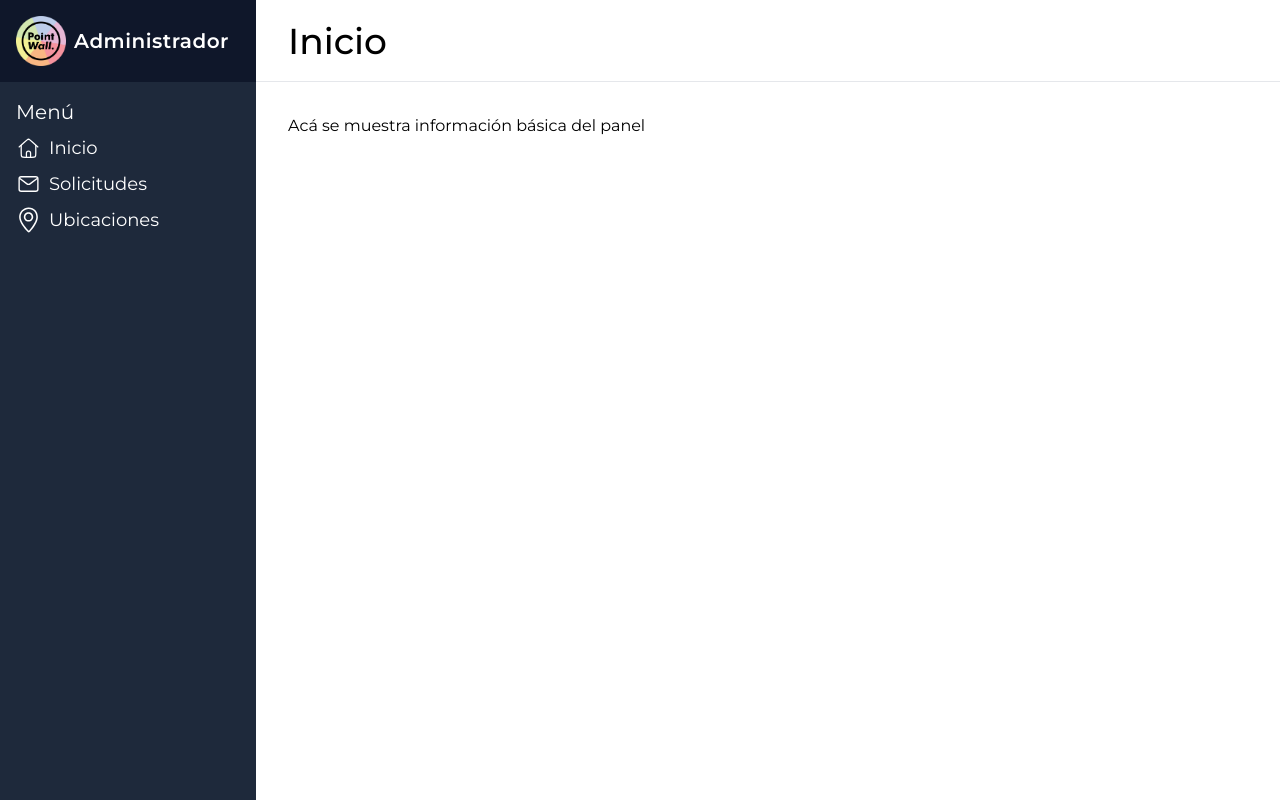
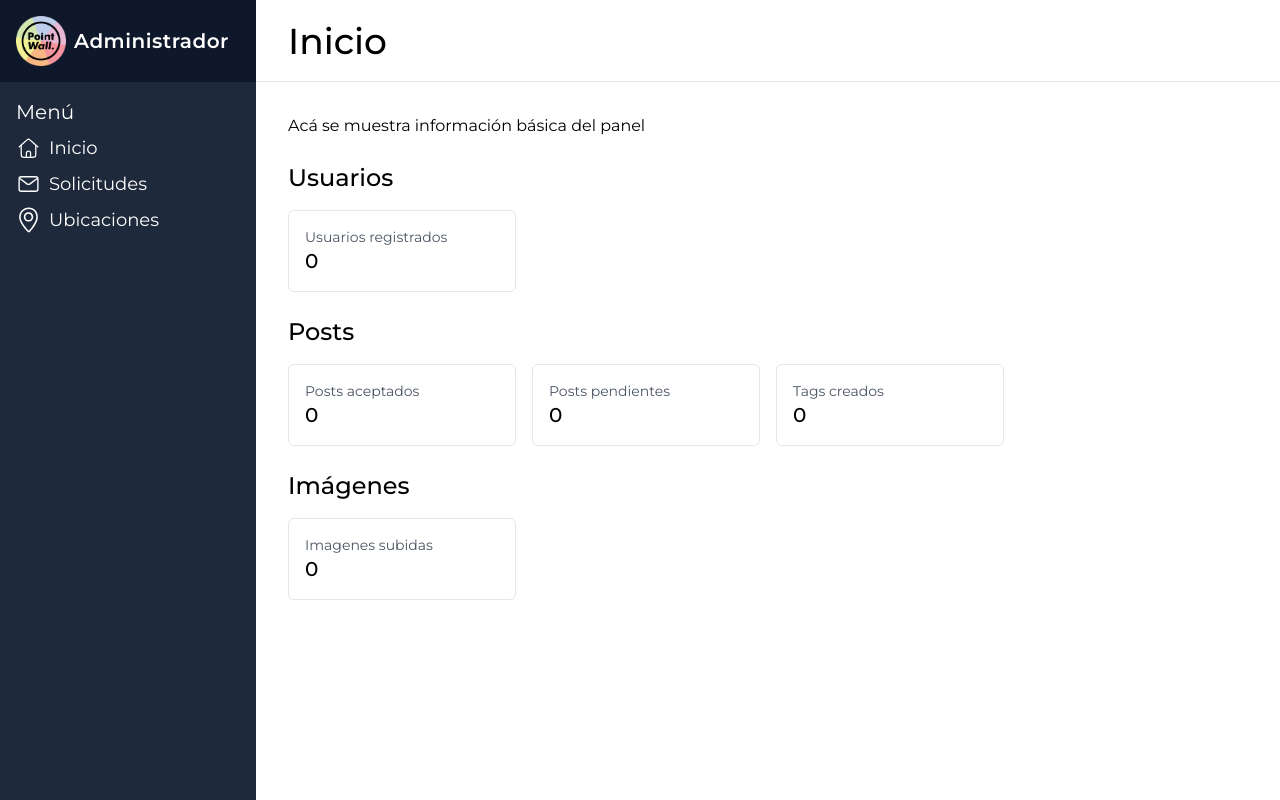
Before and after one commit to PointWall/pointwall, a Next.js app: page /admin/dashboard in a window 1280 px wide. Built offline with nearby package versions, Linux system fonts and the light colour scheme; no server answers; the database is empty.

Commit message:
🏠 Add dashboard home view
show some basic stats

```diff
--- a/pages/admin/dashboard/index.tsx
+++ b/pages/admin/dashboard/index.tsx
@@ -1,9 +1,60 @@
 import AdminLayout from '@/components/AdminLayout'
+import { prisma } from '@/lib/db'
+import type { InferGetStaticPropsType, GetStaticPropsResult } from 'next'
 
-export default function Page (): JSX.Element {
+export async function getStaticProps (): Promise<GetStaticPropsResult<any>> {
+  const usersCount = await prisma.user.count({ where: { isAdmin: false } })
+  const pointsCount = await prisma.post.count({ where: { accepted: true } })
+  const postsCount = await prisma.post.count({ where: { accepted: false } })
+  const tagsCount = await prisma.tag.count()
+  const imagesCount = await prisma.image.count()
+
+  return {
+    props: {
+      data: {
+        usersCount,
+        postsCount,
+        pointsCount,
+        tagsCount,
+        imagesCount
+      }
+    }
+  }
+}
+
+function StatCard ({ title, value }: { title: string, value: string | number | boolean }): JSX.Element {
+  return (
+    <div className='p-4 border rounded-md'>
+      <h4 className='text-sm text-gray-600'>{title}</h4>
+      <p className='text-xl font-medium'>{value}</p>
+    </div>
+  )
+}
+
+export default function Page ({ data }: InferGetStaticPropsType<typeof getStaticProps>): JSX.Element {
   return (
     <AdminLayout title='Inicio'>
       <p>Acá se muestra información básica del panel</p>
+      <article>
+        <h2 className='text-2xl font-medium mb-4 mt-6'>Usuarios</h2>
+        <div className='grid grid-cols-4 gap-4'>
+          <StatCard title='Usuarios registrados' value={data.usersCount ?? '-'} />
+        </div>
+      </article>
+      <article>
+        <h2 className='text-2xl font-medium mb-4 mt-6'>Posts</h2>
+        <div className='grid grid-cols-4 gap-4'>
+          <StatCard title='Posts aceptados' value={data.pointsCount ?? '-'} />
+          <StatCard title='Posts pendientes' value={data.postsCount ?? '-'} />
+          <StatCard title='Tags creados' value={data.tagsCount ?? '-'} />
+        </div>
+      </article>
+      <article>
+        <h2 className='text-2xl font-medium mb-4 mt-6'>Imágenes</h2>
+        <div className='grid grid-cols-4 gap-4'>
+          <StatCard title='Imagenes subidas' value={data.imagesCount ?? '-'} />
+        </div>
+      </article>
     </AdminLayout>
   )
 }
--- a/pages/admin/dashboard/solicitudes.tsx
+++ b/pages/admin/dashboard/solicitudes.tsx
@@ -89,7 +89,7 @@ function PostCard ({ post, setPostModal }: PostProps & { setPostModal: Function
           {post.author.firstName} {post.author.lastName}
         </p>
       </div>
-      <button onClick={() => setPostModal(post)} className='w-full py-1 bg-slate-800 text-white hover:text-slate-200 transition-all'>
+      <button onClick={() => setPostModal(post)} className='w-full py-1 bg-slate-800 text-white hover:bg-slate-700 transition-all'>
         Ver
       </button>
     </div>
```
